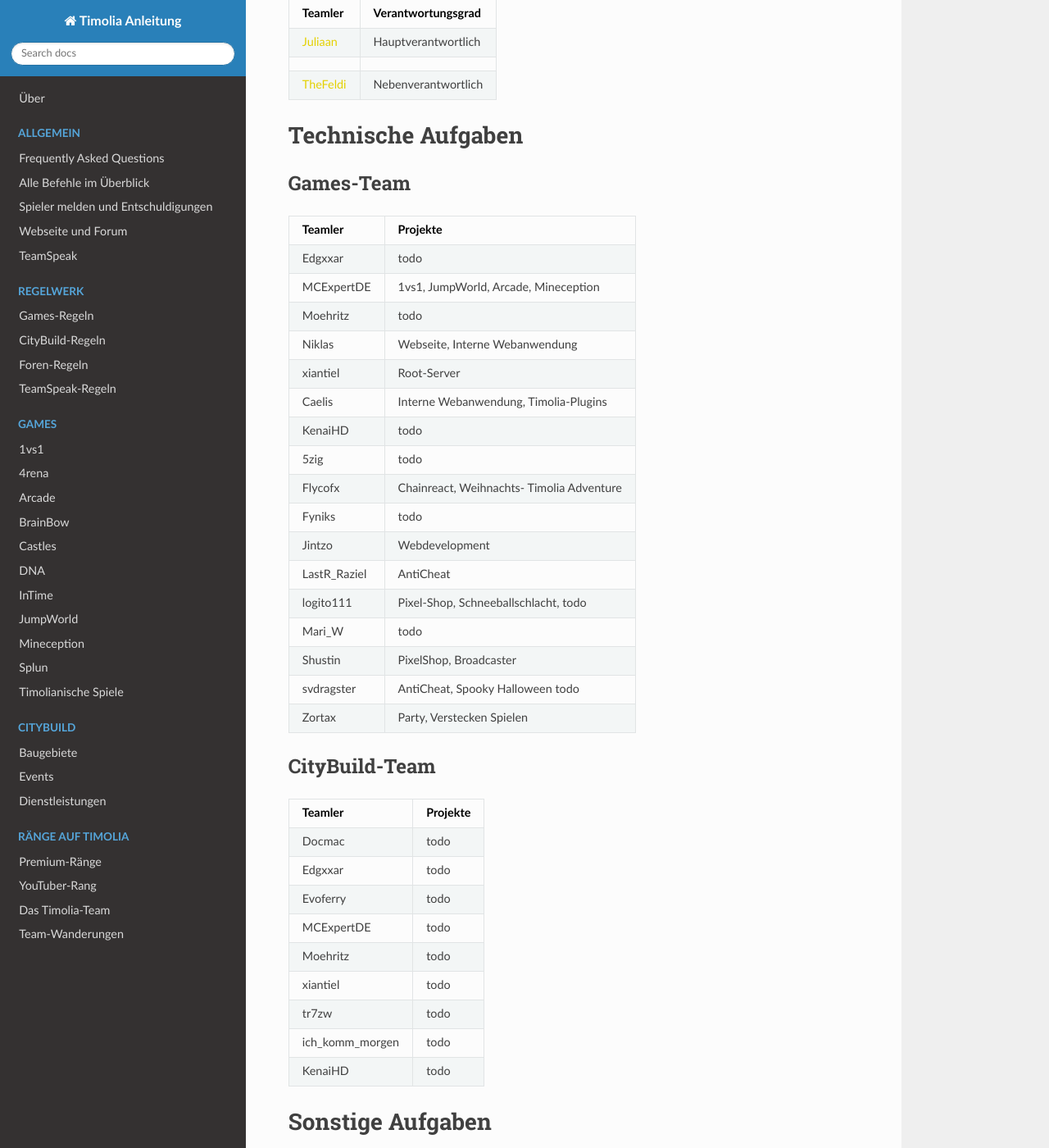
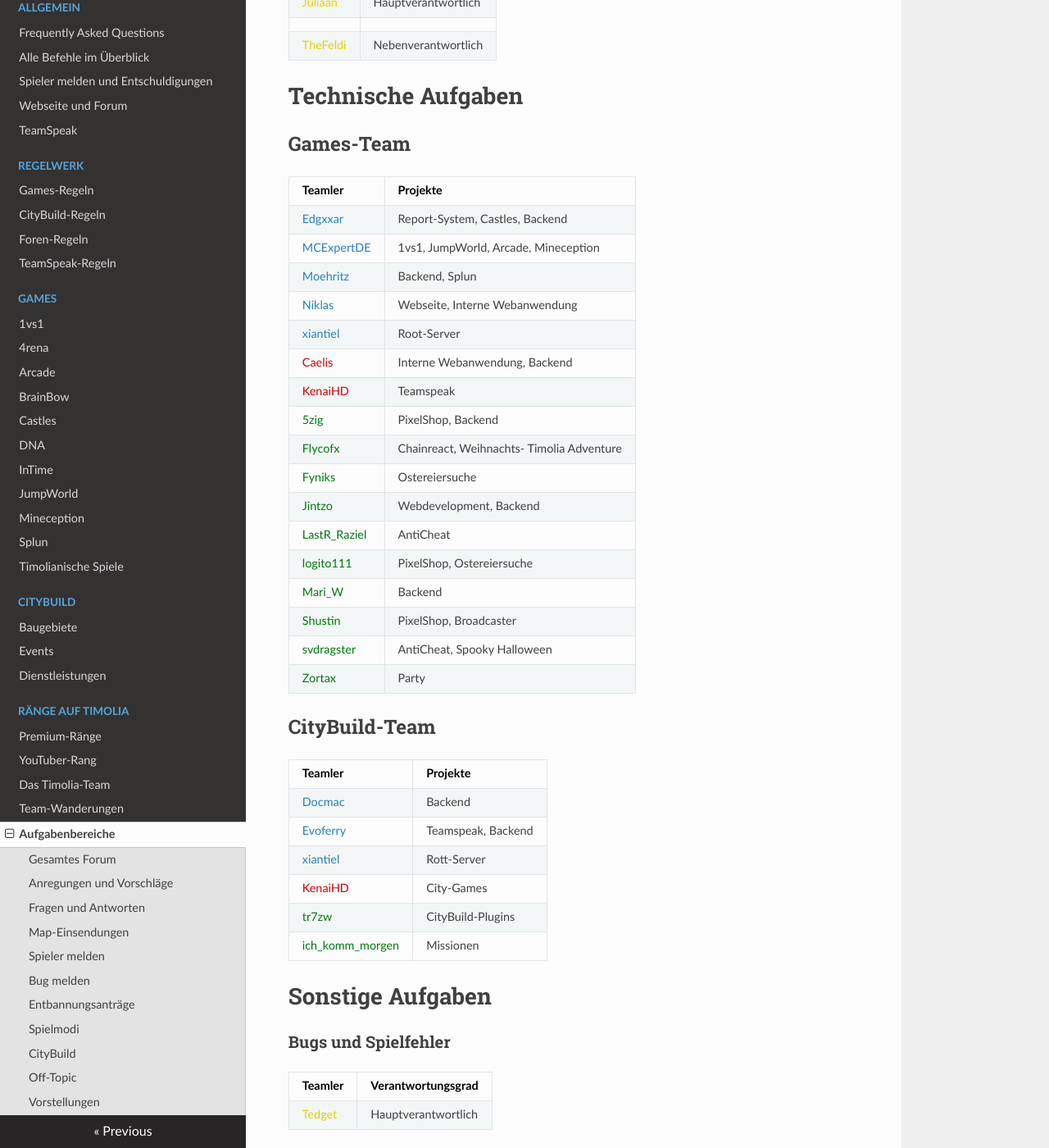
Before and after one commit to TimoliaDE/HowTo, an MkDocs documentation site: the page built from docs/ranks/responsibilities.md, in a window 1280 px wide and 1400 px high, scrolled down 2575 px. Shown: the whole window at 82% size. Built offline with MkDocs 1.6.1, drawn with Linux system fonts in a browser that asks for light colours; nearby versions of some CDN libraries; old or Windows-style settings are respelled for this version of MkDocs; some of the changed text lies outside the part shown.

Commit message:
Aufgabenbereiche der Timolia Teamler in extra Seite verlagert.

```diff
--- a/docs/ranks/responsibilities.md
+++ b/docs/ranks/responsibilities.md
@@ -1,9 +1,3 @@
-<span style="color:#CF0101">Moderator Games</span>
-<span style="color:#E4D100">Supporter Games</span>
-<span style="color:#00646F">Builder</span>
-<span style="color:#007812">Developer</span>
-
-
 Hier werden die verschiendenen Aufgabenbereiche der Timolia Teamler aufgelistet.
 
 # Forum
@@ -52,13 +46,13 @@ Hier werden die verschiendenen Aufgabenbereiche der Timolia Teamler aufgelistet.
 | ------ | ------ |
 |<span style="color:#E4D100">Tedget</span> | Hauptverantwortlich |
 | | |
-|<span style="color:#CF0101">Moderatoren</span> und <span style="color:#007812">Developer</span>| Nebenverantwortlich |
+|Moderatoren und Developer| Nebenverantwortlich |
 
 ###<strong>Entbannungsanträge</strong>
 | Teamler | Verantwortungsgrad |
 | ------ | ------ |
+|<span style="color:#CF0101">ItsSarahh</span> | Hauptverantwortlich |
 |<span style="color:#E4D100">Tiem</span> | Hauptverantwortlich |
-|<span style="color:#CF0101">ItsSarahh</span> | Hauptverantwortlich |
 | | |
 |<span style="color:#E4D100">JOlegna</span> | Nebenverantwortlich |
 |<span style="color:#E4D100">MaHacki</span> | Nebenverantwortlich |
@@ -98,36 +92,34 @@ Hier werden die verschiendenen Aufgabenbereiche der Timolia Teamler aufgelistet.
 ##<strong>Games-Team</strong>
 | Teamler | Projekte |
 | ------ | ------ |
-|Edgxxar | todo |
-|MCExpertDE | 1vs1, JumpWorld, Arcade, Mineception |
-|Moehritz | todo |
-|Niklas | Webseite, Interne Webanwendung |
-|xiantiel | Root-Server |
-|Caelis | Interne Webanwendung, Timolia-Plugins |
-|KenaiHD | todo |
-|5zig | todo |
-|Flycofx | Chainreact, Weihnachts- Timolia Adventure |
-|Fyniks | todo |
-|Jintzo | Webdevelopment |
-|LastR_Raziel | AntiCheat |
-|logito111 | Pixel-Shop, Schneeballschlacht, todo |
-|Mari_W | todo |
-|Shustin | PixelShop, Broadcaster |
-|svdragster | AntiCheat, Spooky Halloween todo |
-|Zortax | Party, Verstecken Spielen |
+|<span style="color:#2980b9">Edgxxar</span> | Report-System, Castles, Backend |
+|<span style="color:#2980b9">MCExpertDE</span> | 1vs1, JumpWorld, Arcade, Mineception |
+|<span style="color:#2980b9">Moehritz</span> | Backend, Splun |
+|<span style="color:#2980b9">Niklas</span> | Webseite, Interne Webanwendung |
+|<span style="color:#2980b9">xiantiel</span> | Root-Server |
+|<span style="color:#CF0101">Caelis</span> | Interne Webanwendung, Backend |
+|<span style="color:#CF0101">KenaiHD</span> | Teamspeak |
+|<span style="color:#007812">5zig</span> | PixelShop, Backend |
+|<span style="color:#007812">Flycofx</span> | Chainreact, Weihnachts- Timolia Adventure |
+|<span style="color:#007812">Fyniks</span> | Ostereiersuche |
+|<span style="color:#007812">Jintzo</span> | Webdevelopment, Backend |
+|<span style="color:#007812">LastR_Raziel</span> | AntiCheat |
+|<span style="color:#007812">logito111</span> | PixelShop, Ostereiersuche |
+|<span style="color:#007812">Mari_W</span> | Backend |
+|<span style="color:#007812">Shustin</span> | PixelShop, Broadcaster |
+|<span style="color:#007812">svdragster</span> | AntiCheat, Spooky Halloween |
+|<span style="color:#007812">Zortax</span> | Party |
 
 ##<strong>CityBuild-Team</strong>
 | Teamler | Projekte |
 | ------ | ------ |
-|Docmac | todo |
-|Edgxxar | todo |
-|Evoferry | todo |
-|MCExpertDE | todo |
-|Moehritz | todo |
-|xiantiel | todo |
-|tr7zw | todo |
-|ich_komm_morgen | todo |
-|KenaiHD | todo |
+|<span style="color:#2980b9">Docmac</span> | Backend |
+|<span style="color:#2980b9">Evoferry</span> | Teamspeak, Backend |
+|<span style="color:#2980b9">xiantiel</span> | Rott-Server |
+|<span style="color:#CF0101">KenaiHD</span> | City-Games |
+|<span style="color:#007812">tr7zw</span> | CityBuild-Plugins |
+|<span style="color:#007812">ich_komm_morgen</span> | Missionen |
+
 
 
 # Sonstige Aufgaben
@@ -149,7 +141,7 @@ Hier werden die verschiendenen Aufgabenbereiche der Timolia Teamler aufgelistet.
 | ------ | ------ |
 |<span style="color:#CF0101">Milam</span> | Hauptverantwortlich |
 | | |
-|Niklas | Nebenverantwortlich |
+|<span style="color:#2980b9">Niklas</span>| Nebenverantwortlich |
 |<span style="color:#CF0101">Caelis</span> | Nebenverantwortlich |
 |<span style="color:#CF0101">FabsiFTW</span> | Nebenverantwortlich |
 |<span style="color:#CF0101">Ferdy</span> | Nebenverantwortlich |
@@ -162,8 +154,8 @@ Hier werden die verschiendenen Aufgabenbereiche der Timolia Teamler aufgelistet.
 ###<strong>TeamSpeak</strong>
 | Teamler | Verantwortungsgrad |
 | ------ | ------ |
-|Docmac | Hauptverantwortlich |
-|Evoferry | Hauptverantwortlich |
+|<span style="color:#2980b9">Docmac</span> | Hauptverantwortlich |
+|<span style="color:#2980b9">Evoferry</span> | Hauptverantwortlich |
 |<span style="color:#CF0101">KenaiHD</span> | Hauptverantwortlich |
 | | |
 |<span style="color:#CF0101">Caelis</span> | Nebenverantwortlich |
@@ -180,6 +172,6 @@ Hier werden die verschiendenen Aufgabenbereiche der Timolia Teamler aufgelistet.
 ###<strong>Team-Leiter</strong>
 | Teamler | Zuständigkeit |
 | ------ | ------ |
-|<span style="color:#CF0101">Caelis</span> | Management des Developement-Teams |
+|<span style="color:#CF0101">Caelis</span> | Management des Development-Teams |
 |<span style="color:#CF0101">Ferdy</span> | Management des Supporter-Teams |
-|<span style="color:#00646F">Vectrail</span> | Management des Build-Teams |
+|<span style="color:#00646F">Vectrail</span> | Management des Bau-Teams |
--- a/mkdocs.yml
+++ b/mkdocs.yml
@@ -34,6 +34,7 @@ pages:
   - YouTuber-Rang: 'ranks/youtube.md'
   - Das Timolia-Team: 'ranks/team.md'
   - Team-Wanderungen: 'ranks/teamchanges.md'
+  - Aufgabenbereiche: 'ranks/responsibilities.md'
 
 theme: readthedocs
 site_author: tixia UG (haftungsbeschraenkt)
```
